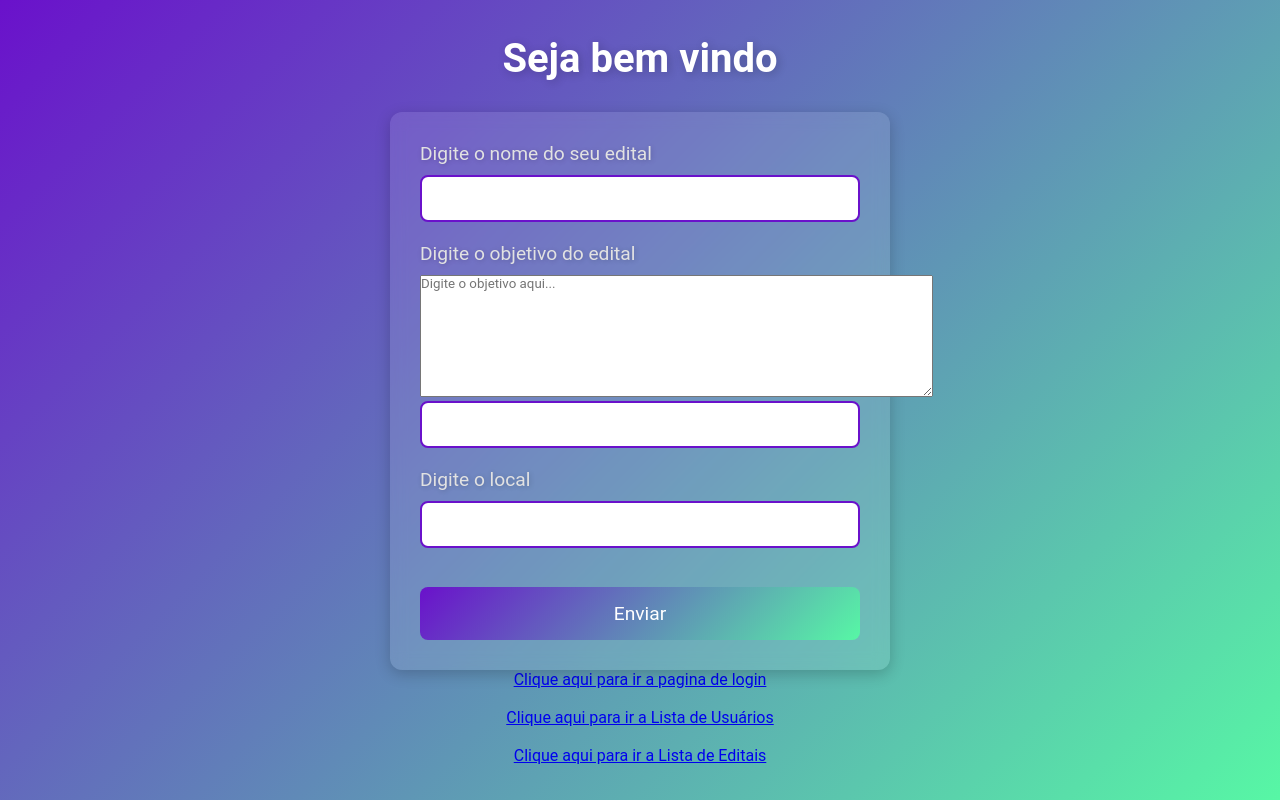
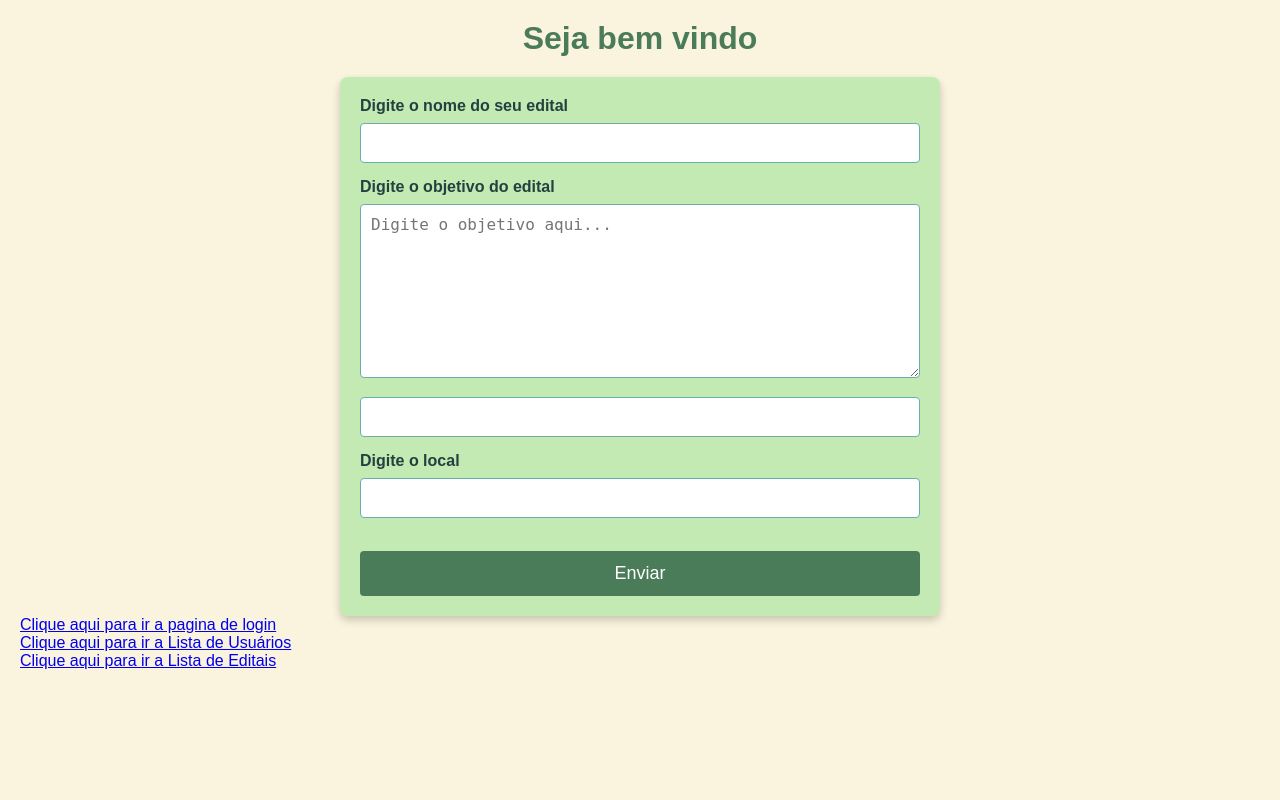
Before and after one commit to Zaiko0012/projetoweb, a Flask app: page /cadastrareditais in a window 1280 px wide. Run offline with Flask 3, Linux system fonts and the light colour scheme.

Commit message:
Update pageditais.css

```diff
--- a/static/pageditais.css
+++ b/static/pageditais.css
@@ -1,89 +1,82 @@
+
 * {
     margin: 0;
     padding: 0;
     box-sizing: border-box;
-    font-family: 'Roboto', sans-serif;
 }
 
 body {
-    background: linear-gradient(135deg, #6a11cb, #57f7a5);
-    color: #fff;
-    display: flex;
-    flex-direction: column;
-    align-items: center;
-    justify-content: center;
-    min-height: 100vh;
-    padding: 0 20px;
+    font-family: 'Arial', sans-serif;
+    background-color: #FAF3DD;
+    color: #131C2E;
+    padding: 20px;
 }
 
 h1 {
-    font-size: 2.5rem;
-    color: #fff;
-    margin-bottom: 30px;
-    text-shadow: 2px 2px 10px rgba(0, 0, 0, 0.2);
+    text-align: center;
+    color: #4A7C59;
+    margin-bottom: 20px;
 }
 
 form {
-    background: rgba(255, 255, 255, 0.1);
-    border-radius: 12px;
-    padding: 30px;
-    box-shadow: 0px 4px 15px rgba(0, 0, 0, 0.2);
-    width: 100%;
-    max-width: 500px;
-    backdrop-filter: blur(8px);
+    max-width: 600px;
+    margin: 0 auto;
+    background-color: #C3EAB2;
+    padding: 20px;
+    border-radius: 8px;
+    box-shadow: 0 4px 8px rgba(0, 0, 0, 0.2);
 }
 
 label {
-    font-size: 1.2rem;
-    color: #e2e2e2;
-    margin-bottom: 10px;
     display: block;
-    text-shadow: 1px 1px 5px rgba(0, 0, 0, 0.2);
+    margin-bottom: 8px;
+    font-weight: bold;
+    color: #244040;
 }
 
-input {
+input[type="text"],
+textarea {
     width: 100%;
-    padding: 12px;
-    margin-bottom: 20px;
-    border-radius: 8px;
-    border: 2px solid #6a11cb;
-    background: #fff;
-    color: #333;
-    font-size: 1rem;
-    transition: 0.3s;
+    padding: 10px;
+    border: 1px solid #68B0AB;
+    border-radius: 4px;
+    margin-bottom: 15px;
+    font-size: 16px;
 }
 
-input:focus {
-    border-color: #57f7a5;
-    background: #f3f3f3;
+input[type="text"]:focus,
+textarea:focus {
+    border-color: #4A7C59;
     outline: none;
 }
 
 button {
-    background: linear-gradient(135deg, #6a11cb, #57f7a5);
+    width: 100%;
+    padding: 12px;
+    background-color: #4A7C59;
     color: white;
     border: none;
-    padding: 15px 30px;
-    font-size: 1.2rem;
-    border-radius: 8px;
+    border-radius: 4px;
+    font-size: 18px;
     cursor: pointer;
-    width: 100%;
-    transition: 0.3s ease-in-out;
+    transition: background-color 0.3s ease;
 }
 
 button:hover {
-    background: linear-gradient(135deg, #57f7a5, #6a11cb);
-    transform: translateY(-2px);
+    background-color: #396D6C;
 }
 
-button:active {
-    transform: translateY(2px);
+@media (max-width: 768px) {
+    form {
+        padding: 15px;
+    }
+
+    input[type="text"],
+    textarea {
+        font-size: 14px;
+    }
+
+    button {
+        font-size: 16px;
+    }
 }
-
-hr {
-    margin-top: 30px;
-    width: 80%;
-    border: 0;
-    height: 2px;
-    background: #6a11cb;
-}
```
